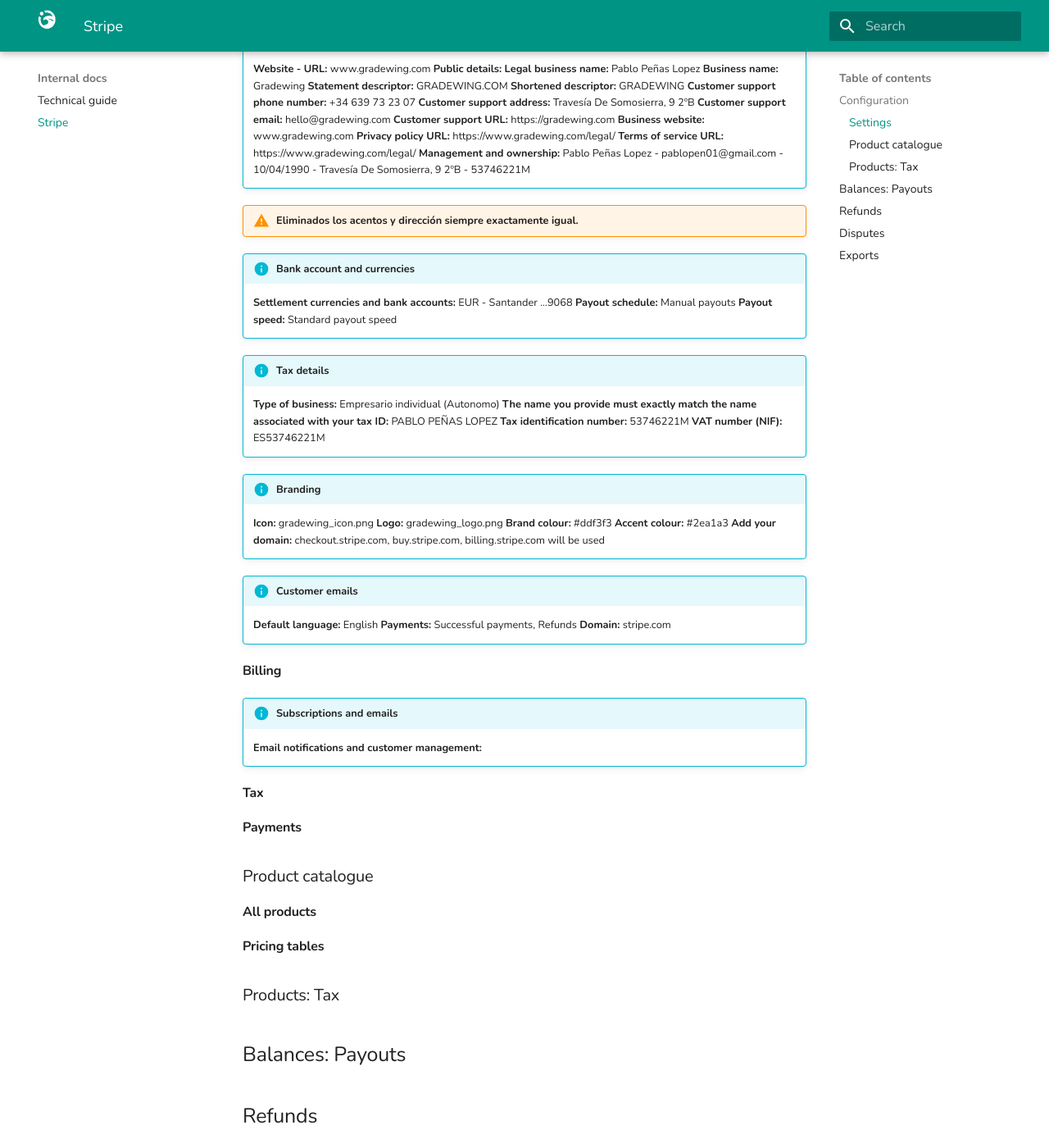
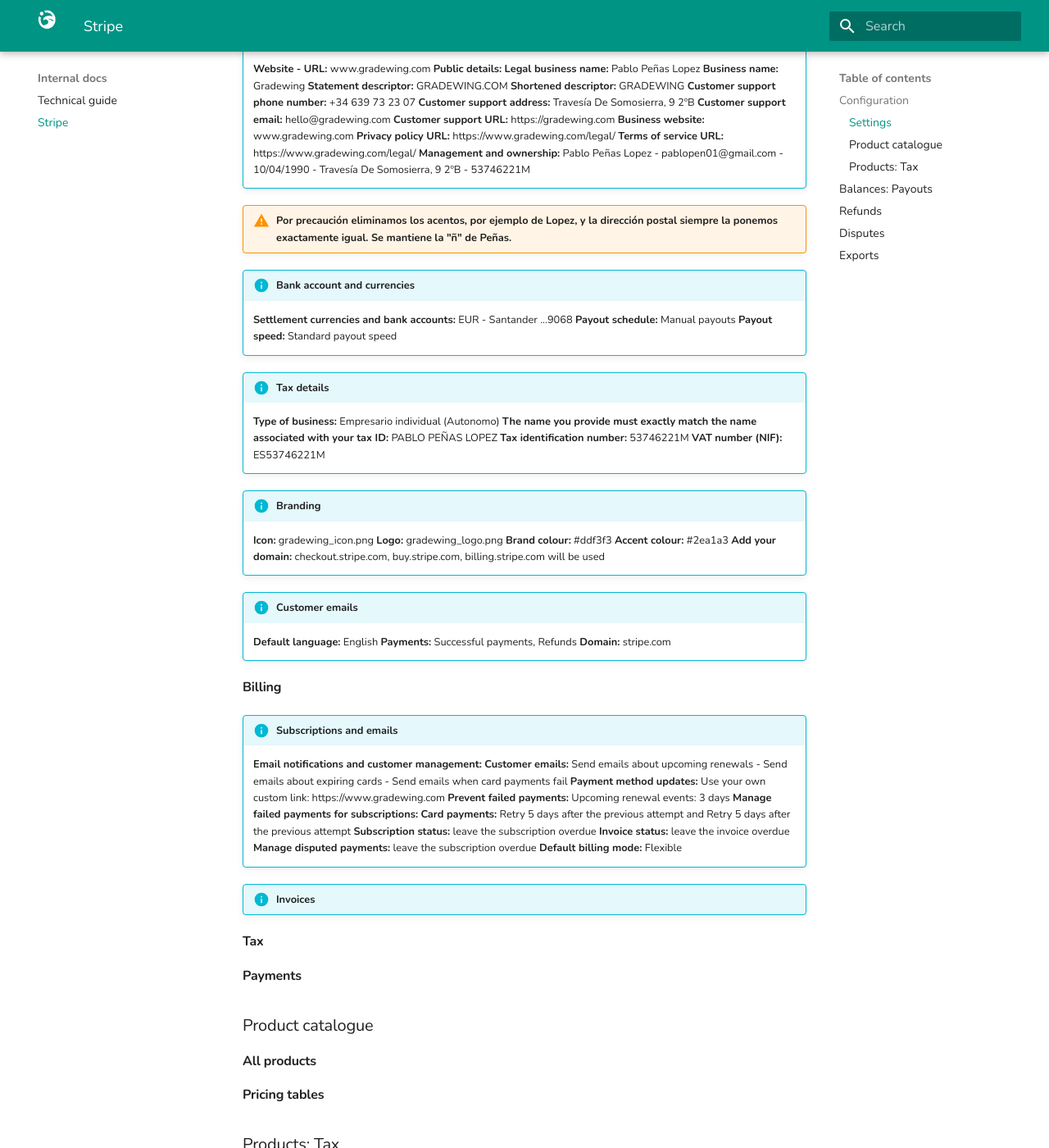
Before and after one commit to pablopenlop/gradewing_guide, an MkDocs documentation site: the page built from docs/stripedoc.md, in a window 1280 px wide and 1400 px high, scrolled down 465 px. Shown: the whole window at 82% size. Built offline with MkDocs 1.6.1 and Material for MkDocs 9.7.7, drawn with Linux system fonts in a browser that asks for light colours.

Commit message:
Update stripedoc.md

```diff
--- a/docs/stripedoc.md
+++ b/docs/stripedoc.md
@@ -27,7 +27,7 @@
         **Terms of service URL:** https://www.gradewing.com/legal/
     **Management and ownership:** Pablo Peñas Lopez - pablopen01@gmail.com - 10/04/1990 - Travesía De Somosierra, 9 2ºB - 53746221M
 
-!!! warning "Eliminados los acentos y dirección siempre exactamente igual."
+!!! warning "Por precaución eliminamos los acentos, por ejemplo de Lopez, y la dirección postal siempre la ponemos exactamente igual. Se mantiene la "ñ" de Peñas."
 
 !!! info "Bank account and currencies"
     **Settlement currencies and bank accounts:** EUR - Santander ...9068
@@ -56,6 +56,18 @@
 
 !!! info "Subscriptions and emails"
     **Email notifications and customer management:**
+        **Customer emails:** Send emails about upcoming renewals - Send emails about expiring cards - Send emails when card payments fail
+        **Payment method updates:** Use your own custom link: https://www.gradewing.com
+    **Prevent failed payments:** Upcoming renewal events: 3 days
+    **Manage failed payments for subscriptions:**
+        **Card payments:** Retry 5 days after the previous attempt and Retry 5 days after the previous attempt
+        **Subscription status:** leave the subscription overdue
+        **Invoice status:** leave the invoice overdue
+    **Manage disputed payments:** leave the subscription overdue
+    **Default billing mode:** Flexible
+
+!!! info "Invoices"
+
 
 
 #### Tax
```
